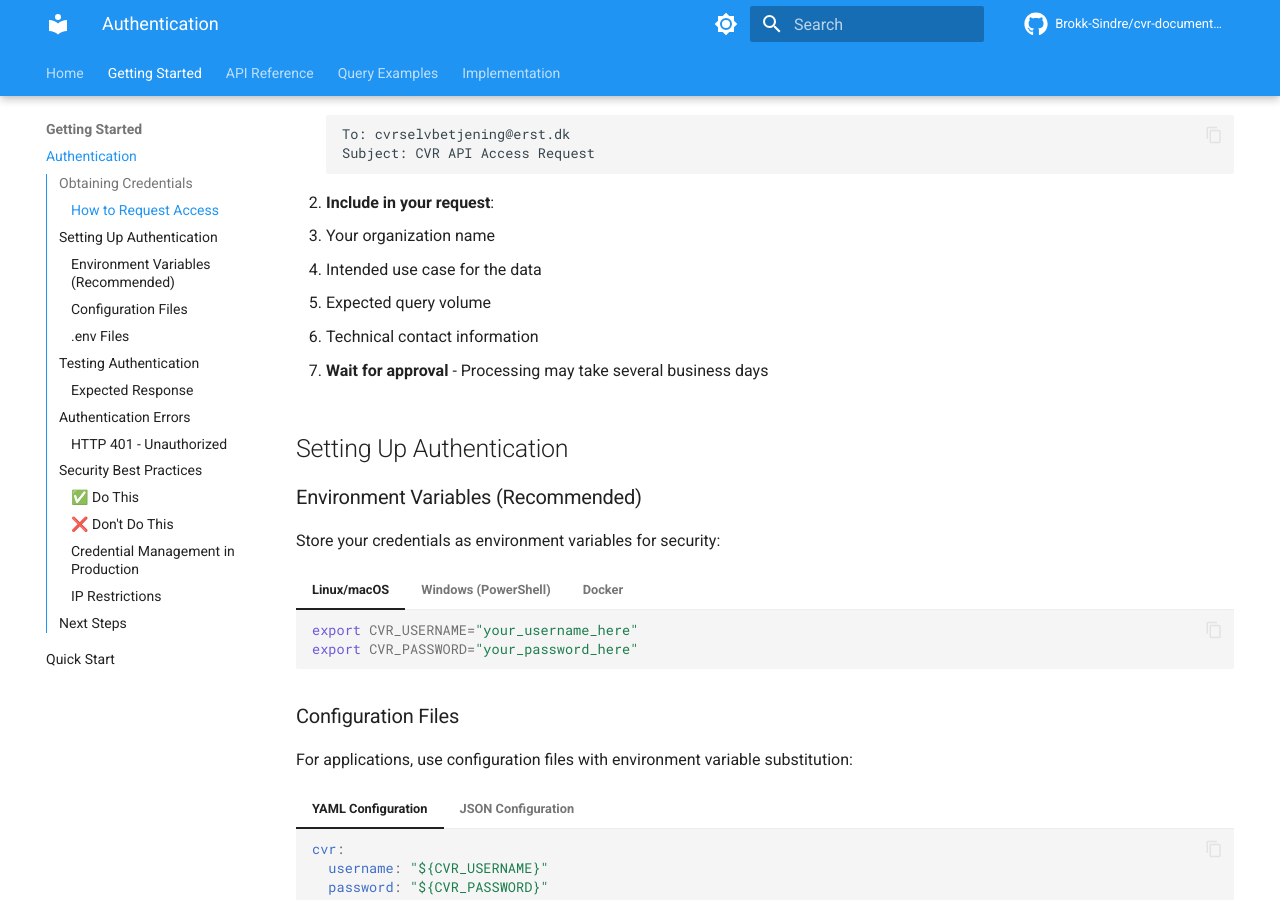
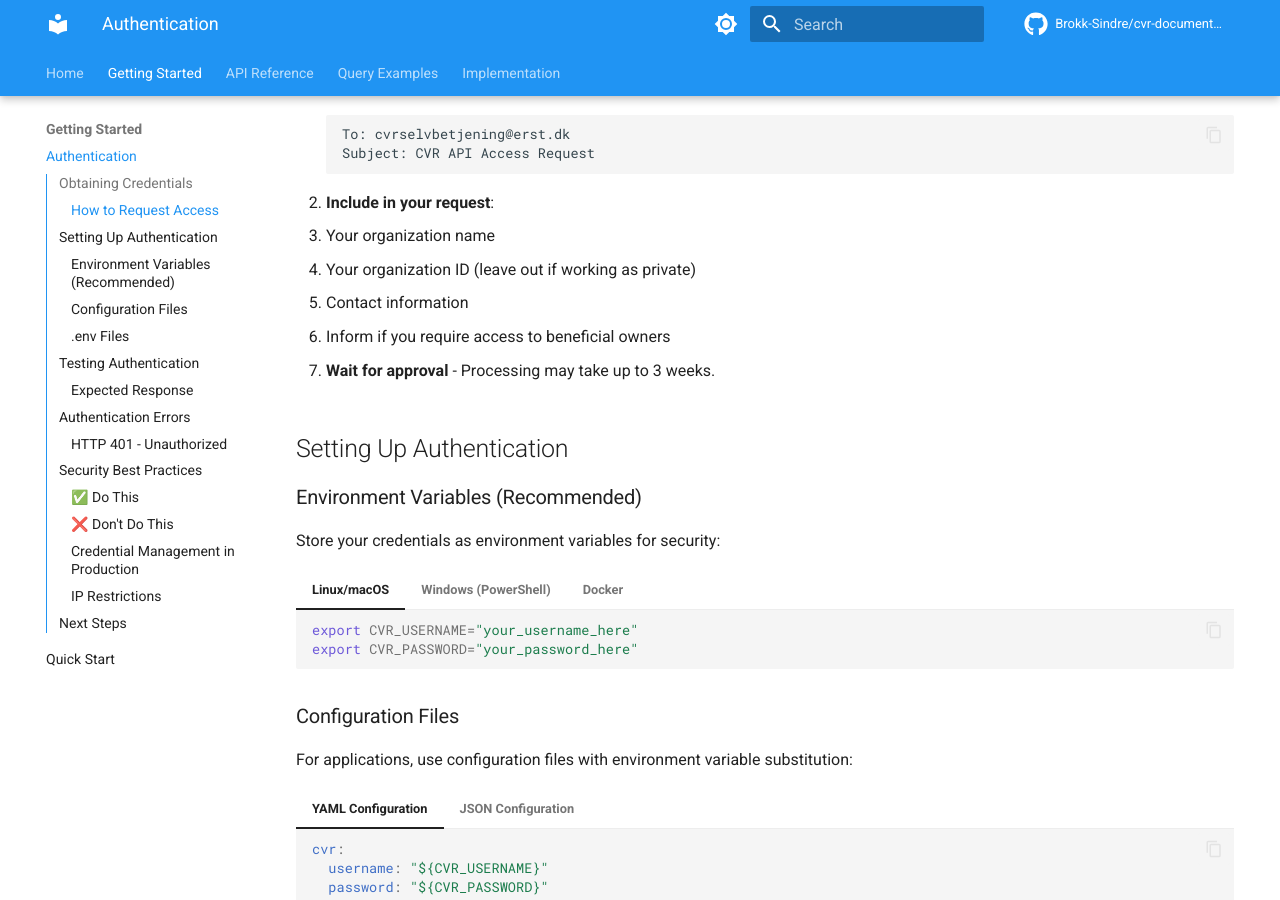
Before and after one commit to T-Andreasen/cvr-documentation, an MkDocs documentation site: the page built from docs/getting-started/authentication.md, in a window 1280 px wide and 900 px high, scrolled down 485 px. Built offline with MkDocs 1.6.1 and Material for MkDocs 9.7.7, drawn with Linux system fonts in a browser that asks for light colours; comment, search, counter and statistics services are not loaded; some of the changed text lies outside the part shown.

Commit message:
Update authentication.md
updated what to include in request to reflect what is needed

```diff
--- a/docs/getting-started/authentication.md
+++ b/docs/getting-started/authentication.md
@@ -17,11 +17,11 @@ The Danish CVR Registry API requires HTTP Basic Authentication for all requests.
 
 2. **Include in your request**:
    - Your organization name
-   - Intended use case for the data
-   - Expected query volume
-   - Technical contact information
+   - Your organization ID (leave out if working as private)
+   - Contact information
+   - Inform if you require access to beneficial owners
 
-3. **Wait for approval** - Processing may take several business days
+3. **Wait for approval** - Processing may take up to 3 weeks.
 
 ## Setting Up Authentication
 
```
Also changed, not shown: other parts of docs/getting-started/authentication.md (+0 -1 lines).
